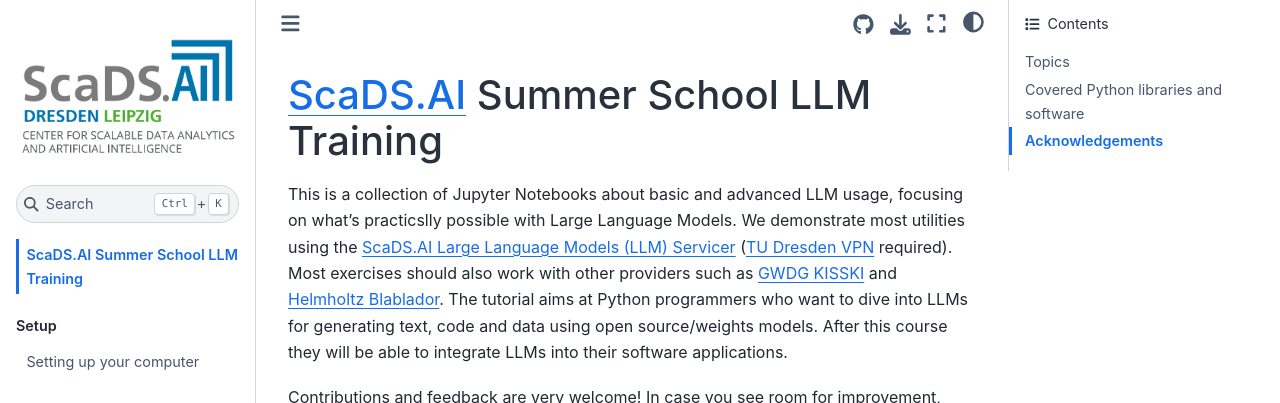
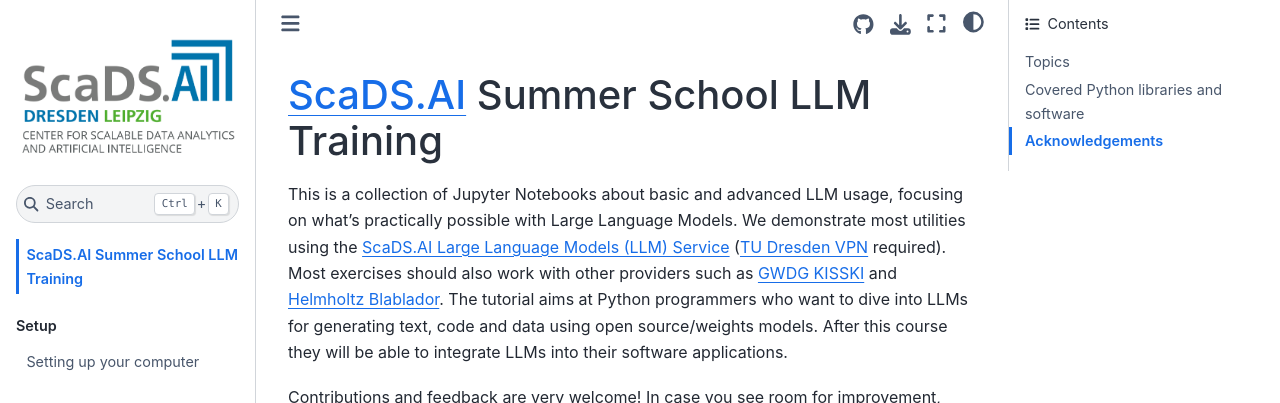
Before and after one commit to ScaDS/LLM_Summer_School_Tutorial_2025, a Jupyter Book: the page built from docs/intro.md, in a window 1280 px wide and 900 px high. Shown: the top 403 px of the window. Built offline with Jupyter Book 1.0.4 settings and Sphinx 7.4.7 and the Sphinx Book theme 1.1.4, drawn with Linux system fonts in a browser that asks for light colours; pages that are not in the unit, such as notebooks, are missing from menus.

Commit message:
fix typos

```diff
--- a/docs/intro.md
+++ b/docs/intro.md
@@ -1,6 +1,6 @@
 # ScaDS.AI Summer School LLM Training
 
-This is a collection of Jupyter Notebooks about basic and advanced LLM usage, focusing on what's practicslly possible with Large Language Models. We demonstrate most utilities using the [ScaDS.AI Large Language Models (LLM) Servicer](https://llm.scads.ai) ([TU Dresden VPN](https://tu-dresden.de/zih/dienste/service-katalog/arbeitsumgebung/zugang_datennetz/vpn) required). Most exercises should also work with other providers such as [GWDG KISSKI](https://kisski.gwdg.de/leistungen/2-02-llm-service/) and [Helmholtz Blablador](https://login.helmholtz.de/oauth2-as/oauth2-authz-web-ui).
+This is a collection of Jupyter Notebooks about basic and advanced LLM usage, focusing on what's practically possible with Large Language Models. We demonstrate most utilities using the [ScaDS.AI Large Language Models (LLM) Service](https://llm.scads.ai) ([TU Dresden VPN](https://tu-dresden.de/zih/dienste/service-katalog/arbeitsumgebung/zugang_datennetz/vpn) required). Most exercises should also work with other providers such as [GWDG KISSKI](https://kisski.gwdg.de/leistungen/2-02-llm-service/) and [Helmholtz Blablador](https://login.helmholtz.de/oauth2-as/oauth2-authz-web-ui).
 The tutorial aims at Python programmers who want to dive into LLMs for generating text, code and data using open source/weights models. After this course they will be able to integrate LLMs into their software applications.
 
 Contributions and feedback are very welcome! In case you see room for improvement, please [create a github issue](https://github.com/ScaDS/LLM_Summer_School_Tutorial_2025/issues) and/or consider [contributing](https://github.com/ScaDS/LLM_Summer_School_Tutorial_2025/blob/main/CONTRIBUTING.md).
```
